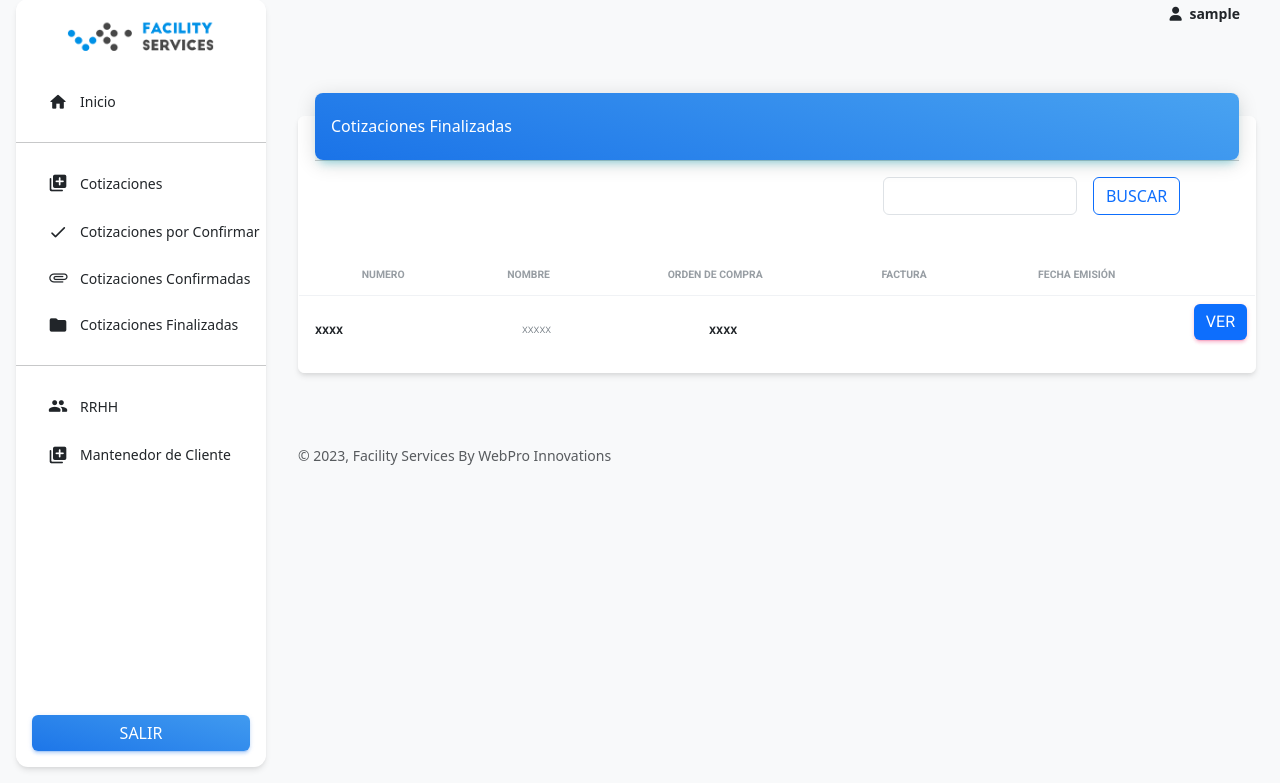
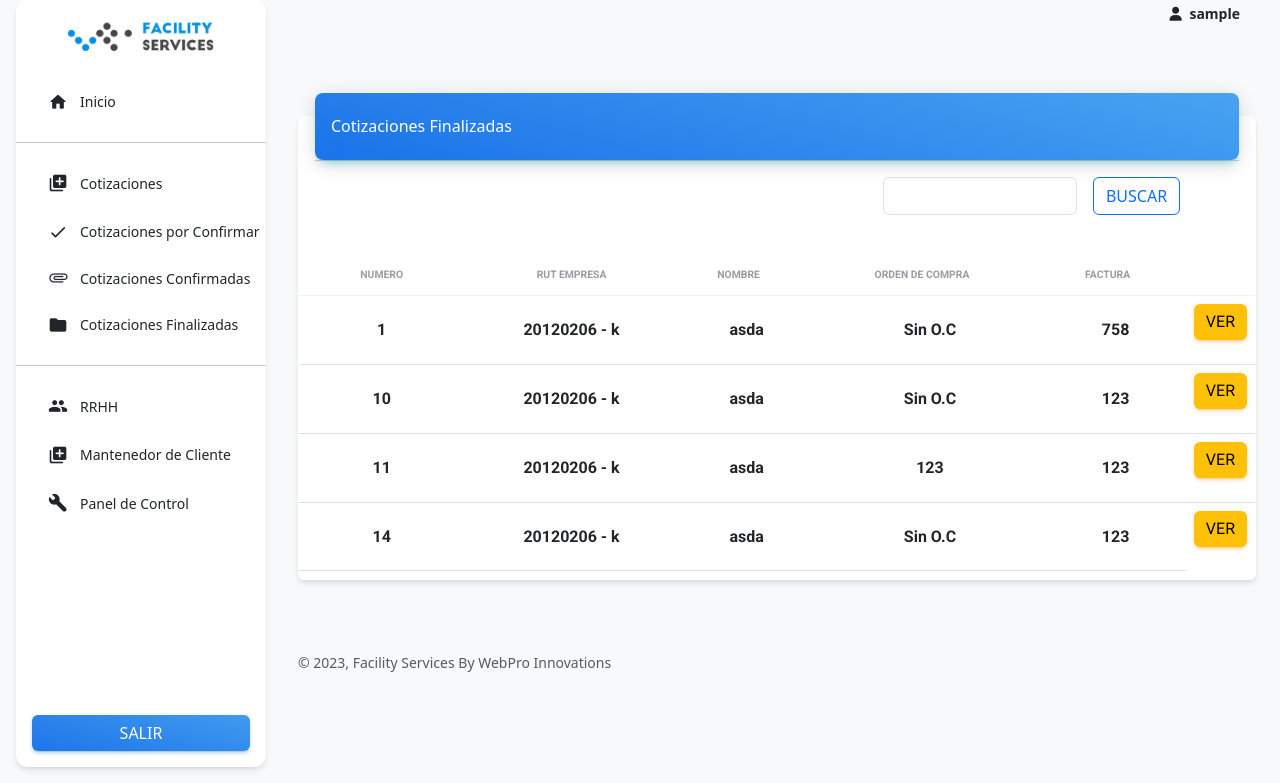
Before and after one commit to kamikaizer/lyr-facilityservices, a Flask app: page /historico in a window 1280 px wide. Shown: the part 17-800 px from the top of the page. Run offline with Flask 3, Linux system fonts and the light colour scheme; the visitor is signed in with stand-in values (Sample User, id 1); data comes from the database, SQL or seed files in the repository; some libraries are stand-ins or nearby versions.

Commit message:
correcciones y cotizaciones confirmadas

```diff
--- a/main.py
+++ b/main.py
@@ -240,14 +240,14 @@ def agrega_clientes():
 @main.route('/crud')
 def crud():
     with engine.connect() as conn:
-        sql1 = """select * from cotizacion cot inner join clientes cli on cli.rut=cot.rut_empresa where cot.estado = 0 """
+        sql1 = """select cot.id,cot.fecha,cot.detalle,cot.estado,cot.rut_empresa,cot.solicitante,cot.orden_compra,cot.factura,cli.rut ,cli.dv,cli.nombre  from cotizacion  cot inner join clientes cli on cli.rut=cot.rut_empresa  where cot.estado = 0 """
         datos = conn.execute(text(sql1)).fetchall()
         return render_template('crud.html',datos=datos)
 
 @main.route('/aprobar',methods=['POST','GET'])
 def aprobar():
     with engine.connect() as conn:
-        sql1 = """select * from cotizacion  cot inner join clientes cli on cli.rut=cot.rut_empresa where cot.estado = 1 and orden_compra is NULL"""
+        sql1 = """select cot.id,cot.fecha,cot.detalle,cot.estado,cot.rut_empresa,cot.solicitante,cot.orden_compra,cot.factura,cli.rut ,cli.dv,cli.nombre  from cotizacion  cot inner join clientes cli on cli.rut=cot.rut_empresa  where cot.estado = 1 and orden_compra is NULL"""
         datos = conn.execute(text(sql1)).fetchall()
         return render_template('aprobar.html',datos=datos)
 
@@ -355,7 +355,7 @@ def ct():
     with engine.connect() as conn:
         sql_materiales = """select * from material where id_cotizacion="""+id_cotizacion
         materiales = conn.execute(text(sql_materiales)).fetchall()
-        sql_cotización = """select * from cotizacion cot inner join clientes cli on cot.rut_empresa=cli.rut where id="""+id_cotizacion
+        sql_cotización = """select cot.id,cot.fecha,cot.detalle,cot.estado,cot.rut_empresa,cot.solicitante,cot.orden_compra,cot.factura,cli.rut ,cli.dv,cli.nombre  from cotizacion  cot inner join clientes cli on cli.rut=cot.rut_empresa where cot.id="""+id_cotizacion
         cotizacion = conn.execute(text(sql_cotización)).fetchall()
 
     for mat in materiales:
@@ -368,7 +368,7 @@ def edicion():
     valor=0
     valor_obra = 0
     with engine.connect() as conn:
-        sql1 = """select * from cotizacion cot inner join clientes cli on cot.rut_empresa=cli.rut where id= """+id
+        sql1 = """select cot.id,cot.fecha,cot.detalle,cot.estado,cot.rut_empresa,cot.solicitante,cot.orden_compra,cot.factura,cli.rut ,cli.dv,cli.nombre  from cotizacion  cot inner join clientes cli on cli.rut=cot.rut_empresa  where cot.id= """+id
         datos = conn.execute(text(sql1)).fetchone()
         sql1 = """select * from material where id_cotizacion= """+id
         materiales = conn.execute(text(sql1)).fetchall()
@@ -502,7 +502,7 @@ def sol_vacaciones():
 @main.route('/documentos')
 def documentos():
     with engine.connect() as conn:
-        sql1 = """select * from cotizacion  cot inner join clientes cli on cli.rut=cot.rut_empresa where cot.estado = 1 and factura is null"""
+        sql1 = """select cot.id,cot.fecha,cot.detalle,cot.estado,cot.rut_empresa,cot.solicitante,cot.orden_compra,cot.factura,cli.rut ,cli.dv,cli.nombre  from cotizacion  cot inner join clientes cli on cli.rut=cot.rut_empresa  where cot.estado = 1 and factura is null"""
         datos = conn.execute(text(sql1)).fetchall()
     return render_template('documentos.html',datos=datos)
 
@@ -702,4 +702,7 @@ def update_cliente():
         return jsonify('success')
 @main.route('/historico')
 def historico():
-    return render_template('historico.html')
+    with engine.connect() as conn:
+        sql1 = """select cot.id,cot.fecha,cot.detalle,cot.estado,cot.rut_empresa,cot.solicitante,cot.orden_compra,cot.factura,cli.rut ,cli.dv,cli.nombre  from cotizacion  cot inner join clientes cli on cli.rut=cot.rut_empresa where cot.estado = 1 and factura is not null"""
+        datos = conn.execute(text(sql1)).fetchall()
+    return render_template('historico.html',datos=datos)
--- a/templates/base.html
+++ b/templates/base.html
@@ -186,7 +186,7 @@
         </a>
       </li>
       <li class="nav-item">
-        <!-- <a class="nav-link text-dark " href="panel">
+        <a class="nav-link text-dark " href="panel">
 
           <div class="text-dark text-center me-2 d-flex align-items-center justify-content-center">
             <i class="material-icons opacity-10">build</i>
@@ -194,7 +194,7 @@
 
           <span class="nav-link-text ms-1">Panel de Control</span>
         </a>
-      </li> -->
+      </li>
 
 
 
--- a/templates/historico.html
+++ b/templates/historico.html
@@ -42,38 +42,29 @@
                     <thead>
                       <tr>
                         <th class="text-uppercase text-secondary text-xxs font-weight-bolder opacity-7">Numero</th>
+                        <th class="text-uppercase text-secondary text-xxs font-weight-bolder opacity-7">Rut Empresa</th>
                         <th class="text-uppercase text-secondary text-xxs font-weight-bolder opacity-7 ps-2">Nombre</th>
                         <th class="text-uppercase text-secondary text-xxs font-weight-bolder opacity-7 ps-2">Orden de Compra</th>
                         <th class="text-uppercase text-secondary text-xxs font-weight-bolder opacity-7 ps-2">Factura</th>
-                        <th class="text-uppercase text-secondary text-xxs font-weight-bolder opacity-7 ps-2">Fecha Emisión</th>
+                        <!-- <th class="text-uppercase text-secondary text-xxs font-weight-bolder opacity-7 ps-2">Fecha Emisión</th> -->
                         <th style="width: 60px;"></th>
                       </tr>
                     </thead>
                     <tbody>
+                      {% for dato in datos %}
                       <tr>
-                        <td>
-                          <div class="d-flex px-2 py-1">
-                            <div class="d-flex flex-column justify-content-center">
-                              <h6 class="mb-0 text-sm">xxxx</h6>
-                            </div>
-                          </div>
+                        <th scope="row">{{dato.id}}</th>
+                        <th scope="row">{{dato.rut_empresa}} - {{dato.dv}}</th>
+                        <th scope="row">{{dato.nombre}}</th>
+                        <th scope="row">{%if dato.orden_compra == -1%}Sin O.C{%else%}{{dato.orden_compra}}{%endif%}</th>
+                        <th scope="row">{{dato.factura}}</th>
+                        <!-- <th scope="row">{{dato.fecha}}</th> -->
+                        <td style="width: 60px;">
+                          <a class="btn btn-warning w-100" href="/ct?id={{dato.id}}" role="button">Ver</a>
                         </td>
-                        <td>
-                          <p class="text-xs text-secondary mb-0">xxxxx</p>
-                        </td>
-                        <td>
-                            <div class="d-flex flex-column justify-content-center">
-                                <h6 class="mb-0 text-sm">xxxx</h6>
-                              </div>
-                        </td>
-                        <td></td>
-                        <td></td>
-                        <td>
-                          <button type="button" class="btn btn-primary" data-bs-toggle="modal" data-bs-target="#exampleModal">
-                            Ver
-                          </button>
-                      </td>
+
                       </tr>
+                      {% endfor %}
                     </tbody>
                   </table>
                 </div>
```
